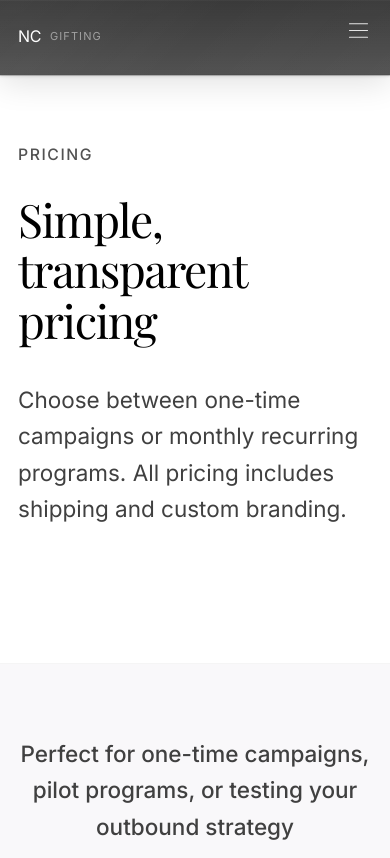
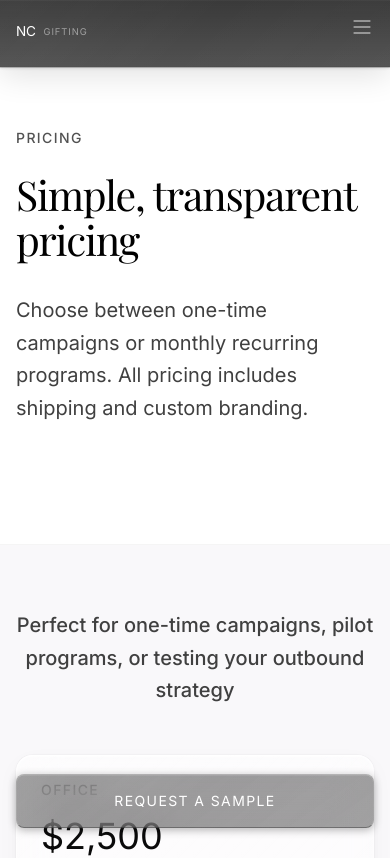
Before and after one commit to 0xbleezy/deskdrop-site, a Next.js app: page /pricing in a window 390 px wide. Shown: the top 858 px of the page. Built offline with nearby package versions, Linux system fonts and the light colour scheme.

Commit message:
polish: mobile hero headline 4.536rem, hide hero buttons on mobile, sticky CTA from load, reorder pricing Office→Desk→Scale, sitewide fluid scaling

```diff
--- a/app/components/Customization.tsx
+++ b/app/components/Customization.tsx
@@ -13,7 +13,7 @@ export default function Customization() {
 
         <div className="grid md:grid-cols-3 gap-12">
           <div className="border-t border-neutral-100 pt-8 text-center">
-            <div className="mb-6 aspect-square max-w-[200px] mx-auto">
+            <div className="mb-6 aspect-square max-w-[12.5rem] mx-auto">
               <div
                 className="w-full h-full bg-cover bg-center border border-neutral-200"
                 style={{
@@ -30,7 +30,7 @@ export default function Customization() {
           </div>
 
           <div className="border-t border-neutral-100 pt-8 text-center">
-            <div className="mb-6 aspect-square max-w-[200px] mx-auto">
+            <div className="mb-6 aspect-square max-w-[12.5rem] mx-auto">
               <div
                 className="w-full h-full bg-cover bg-center border border-neutral-200"
                 style={{
@@ -47,7 +47,7 @@ export default function Customization() {
           </div>
 
           <div className="border-t border-neutral-100 pt-8 text-center">
-            <div className="mb-6 aspect-square max-w-[200px] mx-auto">
+            <div className="mb-6 aspect-square max-w-[12.5rem] mx-auto">
               <div
                 className="w-full h-full bg-cover bg-center border border-neutral-200"
                 style={{
--- a/app/components/Hero.tsx
+++ b/app/components/Hero.tsx
@@ -32,15 +32,15 @@ export default function Hero() {
         <div className="pt-16 pb-12 md:pt-16 md:pb-16">
           {/* Text Content */}
           <div>
-            <h1 className="text-3xl md:text-4xl font-display font-light !text-white mb-6 leading-[1.1] tracking-tight">
+            <h1 className="hero-headline font-display font-light !text-white mb-[3.15rem] leading-[1.1] tracking-tight">
               Get replies when outreach stops working
             </h1>
 
-            <p className="text-[17.6px] md:text-[19.8px] text-white/90 mb-10 leading-relaxed font-light max-w-2xl">
+            <p className="text-white/90 mb-40 leading-relaxed font-light max-w-2xl" style={{ fontSize: 'clamp(1.1rem, 1.25vw, 2rem)' }}>
               The outbound play your prospects notice.
             </p>
 
-            <div className="flex flex-col sm:flex-row gap-4">
+            <div className="hidden sm:flex flex-row gap-4">
               <button
                 onClick={scrollToContact}
                 className="glass-button-light px-7 py-2.5 text-black text-xs uppercase tracking-widest font-light transition-all text-center whitespace-nowrap"
--- a/app/components/MobileStickyCTA.tsx
+++ b/app/components/MobileStickyCTA.tsx
@@ -1,22 +1,6 @@
 'use client';
 
-import { useEffect, useState } from 'react';
-
 export default function MobileStickyCTA() {
-  const [isVisible, setIsVisible] = useState(false);
-
-  useEffect(() => {
-    const handleScroll = () => {
-      const scrollPosition = window.scrollY;
-      const windowHeight = window.innerHeight;
-      // Show after scrolling past 50% of viewport
-      setIsVisible(scrollPosition > windowHeight * 0.5);
-    };
-
-    window.addEventListener('scroll', handleScroll, { passive: true });
-    return () => window.removeEventListener('scroll', handleScroll);
-  }, []);
-
   const scrollToContact = () => {
     const element = document.getElementById('contact');
     if (element) {
@@ -24,10 +8,8 @@ export default function MobileStickyCTA() {
     }
   };
 
-  if (!isVisible) return null;
-
   return (
-    <div className="fixed bottom-0 left-0 right-0 z-50 md:hidden p-4">
+    <div className="fixed bottom-0 left-0 right-0 z-50 sm:hidden p-4">
       <button
         onClick={scrollToContact}
         className="glass-button w-full px-6 py-4 text-white text-sm uppercase tracking-widest font-light transition-all"
--- a/app/components/Navigation.tsx
+++ b/app/components/Navigation.tsx
@@ -69,10 +69,10 @@ export default function Navigation() {
   };
 
   // Fluid font styles
-  const navLinkStyle = { fontSize: 'clamp(11px, 1.1vw, 18px)' };
-  const ctaStyle = { fontSize: 'clamp(10px, 1vw, 17px)' };
-  const logoStyle = { fontSize: 'clamp(16px, 1.4vw, 24px)' };
-  const giftingStyle = { fontSize: 'clamp(11px, 1.1vw, 18px)' };
+  const navLinkStyle = { fontSize: 'clamp(0.585rem, 0.935vw, 0.956rem)' };
+  const ctaStyle = { fontSize: 'clamp(0.531rem, 0.85vw, 0.903rem)' };
+  const logoStyle = { fontSize: 'clamp(0.85rem, 1.19vw, 1.275rem)' };
+  const giftingStyle = { fontSize: 'clamp(0.585rem, 0.935vw, 0.956rem)' };
 
   return (
     <nav
--- a/app/components/ROICalculator.tsx
+++ b/app/components/ROICalculator.tsx
@@ -82,7 +82,7 @@ function JarSelector({
   value: 'scale' | 'desk' | 'office';
   onChange: (v: 'scale' | 'desk' | 'office') => void;
 }) {
-  const options: Array<'scale' | 'desk' | 'office'> = ['scale', 'desk', 'office'];
+  const options: Array<'scale' | 'desk' | 'office'> = ['office', 'desk', 'scale'];
 
   return (
     <div className="glass-card p-5">
--- a/app/components/TrustBadges.tsx
+++ b/app/components/TrustBadges.tsx
@@ -41,7 +41,7 @@ export default function TrustBadges() {
               <img
                 src={logo}
                 alt=""
-                className="h-8 w-auto max-w-[150px] object-contain grayscale opacity-60 hover:grayscale-0 hover:opacity-100 transition-all duration-300"
+                className="h-8 w-auto max-w-[9.375rem] object-contain grayscale opacity-60 hover:grayscale-0 hover:opacity-100 transition-all duration-300"
               />
             </div>
           ))}
--- a/app/globals.css
+++ b/app/globals.css
@@ -31,7 +31,7 @@ body {
 }
 
 html {
-  font-size: clamp(18px, calc(16px + 0.25vw), 22px);
+  font-size: clamp(16px, calc(12px + 0.5vw), 24px);
   scroll-behavior: smooth;
 }
 
@@ -64,6 +64,16 @@ h2 {
 
 h3 {
   font-size: clamp(1.64rem, 3.28vw, 5.25rem);
+}
+
+/* Hero headline: 56px on mobile, normal fluid scaling on sm+ */
+.hero-headline {
+  font-size: 4.536rem;
+}
+@media (min-width: 640px) {
+  .hero-headline {
+    font-size: clamp(2.25rem, 4.5vw, 7.2rem);
+  }
 }
 
 /* Smooth scroll animations */
@@ -507,8 +517,8 @@ h3 {
 .slider-thumb::-webkit-slider-thumb {
   -webkit-appearance: none;
   appearance: none;
-  width: 20px;
-  height: 20px;
+  width: 1.25rem;
+  height: 1.25rem;
   background: linear-gradient(145deg, #fff, #f5f5f5);
   border: 1px solid rgba(0, 0, 0, 0.15);
   border-radius: 50%;
@@ -523,8 +533,8 @@ h3 {
 }
 
 .slider-thumb::-moz-range-thumb {
-  width: 20px;
-  height: 20px;
+  width: 1.25rem;
+  height: 1.25rem;
   background: linear-gradient(145deg, #fff, #f5f5f5);
   border: 1px solid rgba(0, 0, 0, 0.15);
   border-radius: 50%;
--- a/app/pricing/page.tsx
+++ b/app/pricing/page.tsx
@@ -68,23 +68,23 @@ export default function PricingPage() {
           </div>
 
           <div className="grid md:grid-cols-3 gap-8 items-stretch">
-            {/* Scale */}
+            {/* Office */}
             <div className="glass-card p-6 sm:p-8 rounded hover:shadow-lg transition-shadow flex flex-col h-full">
               <div className="text-sm font-medium text-neutral-600 uppercase tracking-widest mb-4">
-                Scale
+                Office
               </div>
               <div className="text-4xl font-display font-light text-neutral-950 mb-1">
-                $4,375
+                $2,500
               </div>
               <div className="text-sm text-neutral-500 mb-6 font-light">
-                For 125 prospects
+                For 50 high-value prospects
               </div>
 
               <div className="mb-6">
                 <div className="text-xs text-neutral-500 uppercase tracking-widest font-light mb-3">What&apos;s included</div>
                 <ul className="space-y-2 text-sm text-neutral-700 font-light">
-                  <li className="flex items-start gap-2"><span className="text-neutral-300 mt-0.5">•</span>Custom branded chocolate desk drops</li>
-                  <li className="flex items-start gap-2"><span className="text-neutral-300 mt-0.5">•</span>Delivered directly to each prospect</li>
+                  <li className="flex items-start gap-2"><span className="text-neutral-300 mt-0.5">•</span>Premium custom branded office drops</li>
+                  <li className="flex items-start gap-2"><span className="text-neutral-300 mt-0.5">•</span>Delivered directly to company offices or shared workspaces</li>
                   <li className="flex items-start gap-2"><span className="text-neutral-300 mt-0.5">•</span>Fully managed fulfillment</li>
                 </ul>
               </div>
@@ -92,8 +92,8 @@ export default function PricingPage() {
               <div className="mb-8">
                 <div className="text-xs text-neutral-500 uppercase tracking-widest font-light mb-3">Best for</div>
                 <ul className="space-y-2 text-sm text-neutral-700 font-light">
-                  <li className="flex items-start gap-2"><span className="text-neutral-300 mt-0.5">•</span>Scaling outbound across larger prospect lists</li>
-                  <li className="flex items-start gap-2"><span className="text-neutral-300 mt-0.5">•</span>Testing prospect gifting at volume</li>
+                  <li className="flex items-start gap-2"><span className="text-neutral-300 mt-0.5">•</span>Strategic accounts</li>
+                  <li className="flex items-start gap-2"><span className="text-neutral-300 mt-0.5">•</span>Executive-level deal acceleration</li>
                 </ul>
               </div>
 
@@ -146,23 +146,23 @@ export default function PricingPage() {
               </button>
             </div>
 
-            {/* Office */}
+            {/* Scale */}
             <div className="glass-card p-6 sm:p-8 rounded hover:shadow-lg transition-shadow flex flex-col h-full">
               <div className="text-sm font-medium text-neutral-600 uppercase tracking-widest mb-4">
-                Office
+                Scale
               </div>
               <div className="text-4xl font-display font-light text-neutral-950 mb-1">
-                $2,500
+                $4,375
               </div>
               <div className="text-sm text-neutral-500 mb-6 font-light">
-                For 50 high-value prospects
+                For 125 prospects
               </div>
 
               <div className="mb-6">
                 <div className="text-xs text-neutral-500 uppercase tracking-widest font-light mb-3">What&apos;s included</div>
                 <ul className="space-y-2 text-sm text-neutral-700 font-light">
-                  <li className="flex items-start gap-2"><span className="text-neutral-300 mt-0.5">•</span>Premium custom branded office drops</li>
-                  <li className="flex items-start gap-2"><span className="text-neutral-300 mt-0.5">•</span>Delivered directly to company offices or shared workspaces</li>
+                  <li className="flex items-start gap-2"><span className="text-neutral-300 mt-0.5">•</span>Custom branded chocolate desk drops</li>
+                  <li className="flex items-start gap-2"><span className="text-neutral-300 mt-0.5">•</span>Delivered directly to each prospect</li>
                   <li className="flex items-start gap-2"><span className="text-neutral-300 mt-0.5">•</span>Fully managed fulfillment</li>
                 </ul>
               </div>
@@ -170,8 +170,8 @@ export default function PricingPage() {
               <div className="mb-8">
                 <div className="text-xs text-neutral-500 uppercase tracking-widest font-light mb-3">Best for</div>
                 <ul className="space-y-2 text-sm text-neutral-700 font-light">
-                  <li className="flex items-start gap-2"><span className="text-neutral-300 mt-0.5">•</span>Strategic accounts</li>
-                  <li className="flex items-start gap-2"><span className="text-neutral-300 mt-0.5">•</span>Executive-level deal acceleration</li>
+                  <li className="flex items-start gap-2"><span className="text-neutral-300 mt-0.5">•</span>Scaling outbound across larger prospect lists</li>
+                  <li className="flex items-start gap-2"><span className="text-neutral-300 mt-0.5">•</span>Testing prospect gifting at volume</li>
                 </ul>
               </div>
 
@@ -205,27 +205,27 @@ export default function PricingPage() {
           </div>
 
           <div className="grid md:grid-cols-3 gap-8">
-            {/* Scale Slider */}
+            {/* Office Slider */}
             {(() => {
-              const pricing = calculatePrice('small', smallQuantity);
+              const pricing = calculatePrice('large', largeQuantity);
               return (
                 <div className="glass-card p-6 sm:p-8 rounded hover:shadow-lg transition-shadow">
                   <div className="text-sm font-medium text-neutral-600 uppercase tracking-widest mb-4 font-display">
-                    Scale
+                    Office
                   </div>
 
                   {/* Slider */}
                   <div className="mb-6">
                     <div className="flex justify-between items-center mb-2">
                       <span className="text-sm text-neutral-600 font-light">Prospects/Month</span>
-                      <span className="text-2xl font-display font-light text-neutral-950">{smallQuantity}</span>
+                      <span className="text-2xl font-display font-light text-neutral-950">{largeQuantity}</span>
                     </div>
                     <input
                       type="range"
                       min="1"
                       max="500"
-                      value={smallQuantity}
-                      onChange={(e) => setSmallQuantity(Number(e.target.value))}
+                      value={largeQuantity}
+                      onChange={(e) => setLargeQuantity(Number(e.target.value))}
                       className="w-full h-2 bg-neutral-200 rounded-lg appearance-none cursor-pointer accent-neutral-950"
                     />
                     <div className="flex justify-between text-xs text-neutral-400 mt-1">
@@ -254,7 +254,7 @@ export default function PricingPage() {
                       <span className="text-lg font-display font-light text-neutral-950">
                         ${pricing.perTouchpoint.toFixed(2)}
                         {pricing.discount > 0 && (
-                          <span className="text-sm text-neutral-400 line-through ml-2">${basePrices.small}</span>
+                          <span className="text-sm text-neutral-400 line-through ml-2">${basePrices.large}</span>
                         )}
                       </span>
                     </div>
@@ -362,27 +362,27 @@ export default function PricingPage() {
               );
             })()}
 
-            {/* Office Slider */}
+            {/* Scale Slider */}
             {(() => {
-              const pricing = calculatePrice('large', largeQuantity);
+              const pricing = calculatePrice('small', smallQuantity);
               return (
                 <div className="glass-card p-6 sm:p-8 rounded hover:shadow-lg transition-shadow">
                   <div className="text-sm font-medium text-neutral-600 uppercase tracking-widest mb-4 font-display">
-                    Office
+                    Scale
                   </div>
 
                   {/* Slider */}
                   <div className="mb-6">
                     <div className="flex justify-between items-center mb-2">
                       <span className="text-sm text-neutral-600 font-light">Prospects/Month</span>
-                      <span className="text-2xl font-display font-light text-neutral-950">{largeQuantity}</span>
+                      <span className="text-2xl font-display font-light text-neutral-950">{smallQuantity}</span>
                     </div>
                     <input
                       type="range"
                       min="1"
                       max="500"
-                      value={largeQuantity}
-                      onChange={(e) => setLargeQuantity(Number(e.target.value))}
+                      value={smallQuantity}
+                      onChange={(e) => setSmallQuantity(Number(e.target.value))}
                       className="w-full h-2 bg-neutral-200 rounded-lg appearance-none cursor-pointer accent-neutral-950"
                     />
                     <div className="flex justify-between text-xs text-neutral-400 mt-1">
@@ -411,7 +411,7 @@ export default function PricingPage() {
                       <span className="text-lg font-display font-light text-neutral-950">
                         ${pricing.perTouchpoint.toFixed(2)}
                         {pricing.discount > 0 && (
-                          <span className="text-sm text-neutral-400 line-through ml-2">${basePrices.large}</span>
+                          <span className="text-sm text-neutral-400 line-through ml-2">${basePrices.small}</span>
                         )}
                       </span>
                     </div>
--- a/tailwind.config.ts
+++ b/tailwind.config.ts
@@ -44,10 +44,15 @@ const config: Config = {
         display: ['var(--font-playfair)', 'Georgia', 'serif'],
       },
       fontSize: {
+        'xs': ['clamp(0.75rem, 1.5vw, 2.4rem)', { lineHeight: '1.5' }],
+        'sm': ['clamp(0.875rem, 1.75vw, 2.8rem)', { lineHeight: '1.5' }],
         'base': ['clamp(1rem, 2vw, 3.2rem)', { lineHeight: '1.5' }],
         'lg': ['clamp(1.125rem, 2.25vw, 3.6rem)', { lineHeight: '1.56' }],
         'xl': ['clamp(1.25rem, 2.5vw, 4rem)', { lineHeight: '1.4' }],
         '2xl': ['clamp(1.5rem, 3vw, 4.8rem)', { lineHeight: '1.33' }],
+        '3xl': ['clamp(1.875rem, 3.75vw, 6rem)', { lineHeight: '1.2' }],
+        '4xl': ['clamp(2.25rem, 4.5vw, 7.2rem)', { lineHeight: '1.1' }],
+        '5xl': ['clamp(3rem, 6vw, 9.6rem)', { lineHeight: '1.1' }],
         '8xl': ['6rem', { lineHeight: '1.1', letterSpacing: '-0.03em' }],
         '9xl': ['8rem', { lineHeight: '1.1', letterSpacing: '-0.03em' }],
         '10xl': ['10rem', { lineHeight: '1.1', letterSpacing: '-0.03em' }],
```
Also changed, not shown: app/components/ComparisonTable.tsx (+4 -4 lines).
